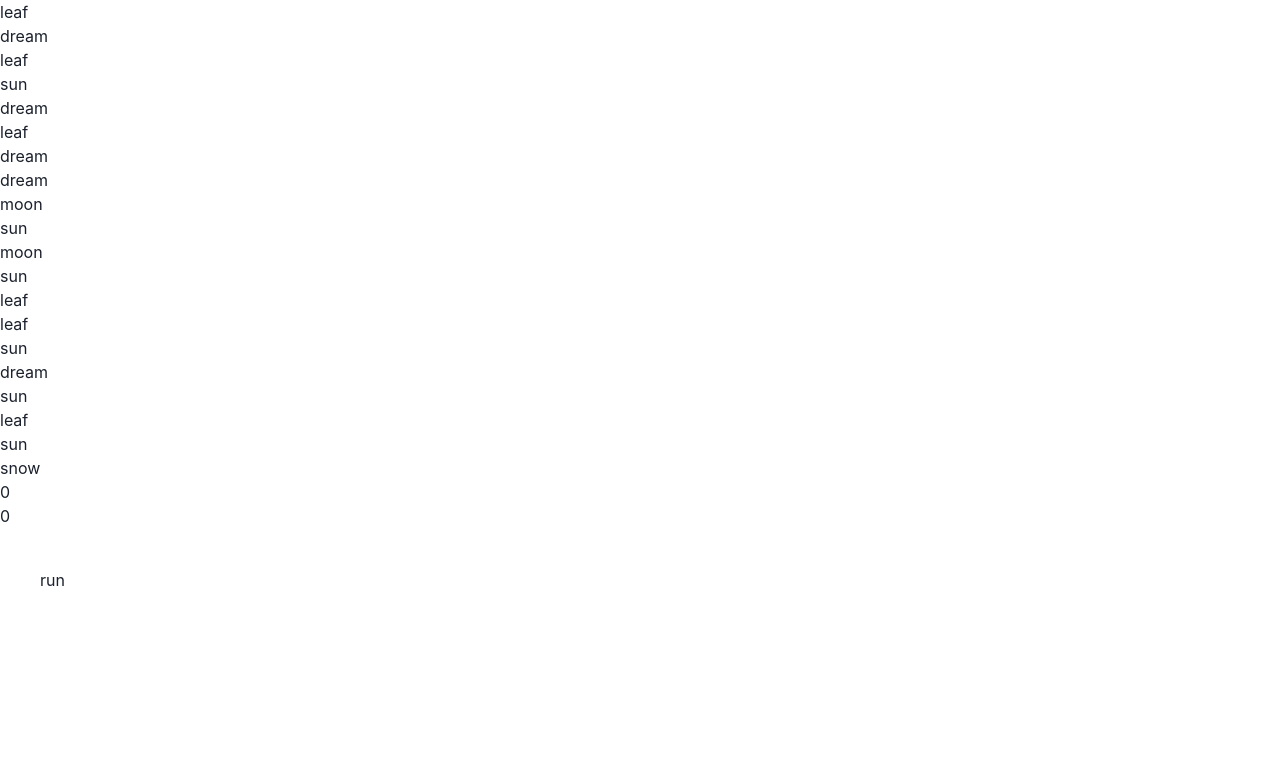
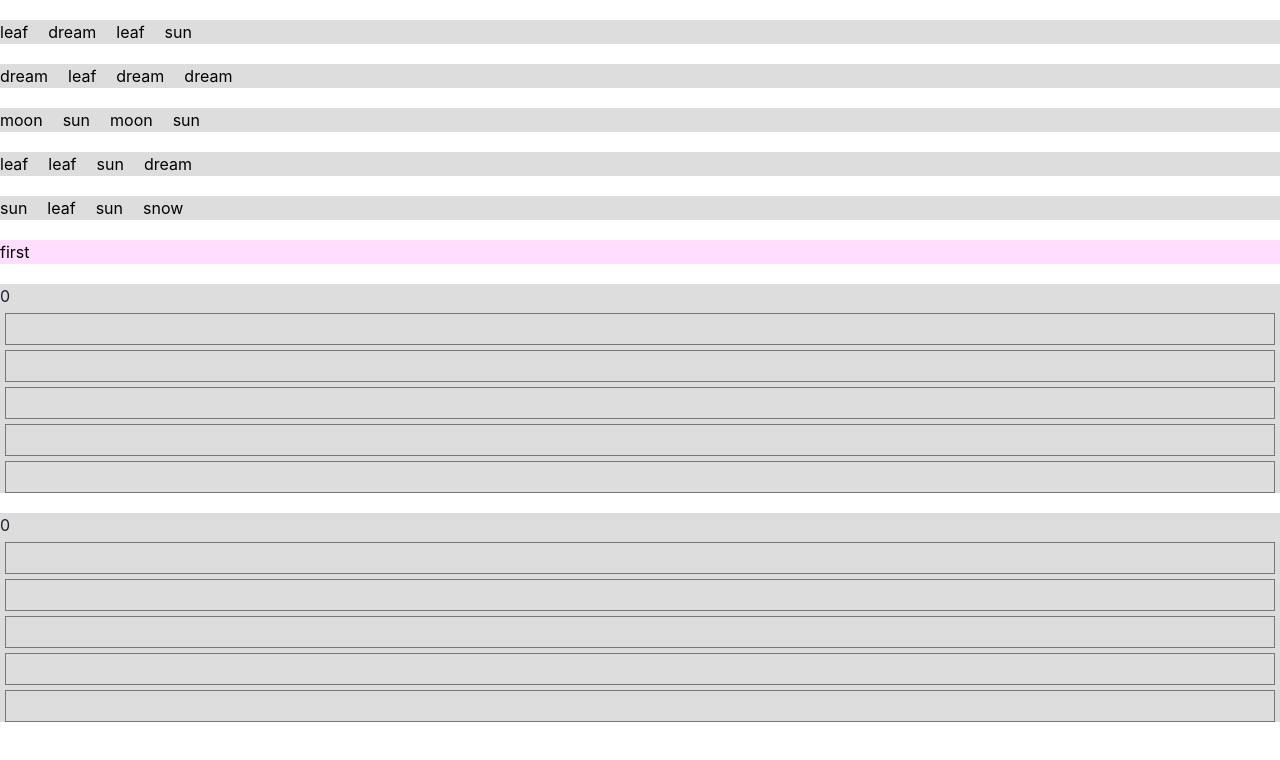
Before and after one commit to dyekv/azul-offline, a React (Create React App) app: page / in a window 1280 px wide. Shown: the top 760 px of the page. Built offline with nearby package versions, Linux system fonts and the light colour scheme.

Commit message:
finished add work

```diff
--- a/src/App.tsx
+++ b/src/App.tsx
@@ -1,7 +1,7 @@
 import React,{useState,useEffect} from 'react';
 import './App.css';
-import {Game,Table,Group,Tile,SelectedTile} from './interfaces'
-import {initializedGame,gameStep} from './gameFunctions'
+import {Game,Table,Group,Tile,SelectedTile,SelectedLine} from './interfaces'
+import {initializedGame,gameStep,lineCheck} from './gameFunctions'
 
 // import {Box} from '@chakra-ui/react'
 
@@ -11,10 +11,14 @@ function App() {
   const [game,setGame] = useState<Game>(initializedGame())
   const [selectedTile,setSelectedTile] = useState<SelectedTile>()
 
-  const onClickButton = () => {
-    console.log(1)
+  const onClickWorkLine = (selectedLine:SelectedLine) => {
     if(selectedTile !== undefined){
-      setGame(gameStep(game,selectedTile,{playerIdx:0,lineIdx:0}))
+      const selectedGroup = selectedTile.tableIdx === -1 ? game.table.center : game.table.groups[selectedTile.tableIdx]
+      const tileType = selectedGroup[selectedTile.tileIdx]
+      if(lineCheck(game,selectedLine,tileType)){
+        setGame(gameStep(game,selectedTile,selectedLine))
+        setSelectedTile(undefined)
+      }
     }
   }
 
@@ -22,28 +26,38 @@ function App() {
     <div className="game-wrapper">
       <div className="tables-wrapper">
         {game.table.groups.map((group,tableIdx) => {
-          return <div key={tableIdx} className={"table-"+(tableIdx+1)}>{group.map((tile,tileIdx) => {
+          return <div key={tableIdx} className={"table-"+(tableIdx+1)} style={{backgroundColor:"#DDD",margin:'20px 0', display:'flex'}}>
+            {group.map((tile,tileIdx) => {
               const isSelectedTile = selectedTile?.tableIdx === tableIdx && selectedTile.tileIdx === tileIdx
               return <div
                 className="tile"
                 key={tileIdx}
-              style={isSelectedTile ? {color:'red'} : undefined}
+                style={{color:isSelectedTile ?'red':'#000',marginRight:20}}
                 onClick={()=>setSelectedTile({tableIdx,tileIdx})}
               >
                 {tile}
               </div>
           })}</div>
         })}
+        <div className="table-center" style={{margin:'20px 0',backgroundColor:'#FDF',display:'flex'}}>{game.table.center.map((tile,idx)=>{
+          const isSelectedTile = selectedTile?.tableIdx === -1 && selectedTile.tileIdx === idx
+          return <div
+            key={idx}
+            className="tile"
+            style={{color:isSelectedTile ?'red':'#000',marginRight:20}}
+            onClick={()=>setSelectedTile({tableIdx:-1,tileIdx:idx})}
+          >{tile}</div>
+        })}</div>
       </div>
       <div className="players-wrapper">
-        {game.players.map((player,idx)=>{
-          return <div key={idx} className="player">
+        {game.players.map((player,playerIdx)=>{
+          return <div key={playerIdx} className="player" style={{margin:'20px 0',backgroundColor:'#DDD'}}>
             <div className="point">{player.point}</div>
             <div className="work">
-              {player.work.map((line,idx)=>{
-                return <div className="line" key={idx}>
+              {player.work.map((line,lineIdx)=>{
+                return <div className="line" key={lineIdx} style={{margin:5,border:'1px solid #777',height:32, display:'flex'}} onClick={()=>onClickWorkLine({playerIdx,lineIdx})}>
                   {line.map((tile,idx)=>{
-                    return <div className="tile" key={idx}>{tile}</div>
+                    return <div className="tile" key={idx} style={{marginRight:20}}>{tile}</div>
                   })}
                 </div>
               })}
@@ -65,7 +79,6 @@ function App() {
           </div>
         })}
       </div>
-      <button style={{margin:20,padding:20}} onClick={onClickButton}>run</button>
     </div>
   );
 }
--- a/src/gameFunctions.ts
+++ b/src/gameFunctions.ts
@@ -1,7 +1,7 @@
 import {Game,Table,Group,Tile,Line,Player,SelectedTile,SelectedLine} from './interfaces'
 
 export const makeRandomGroup = ():Group => {
-    const tiles = ['sun','moon','snow','leaf','dream'];
+    const tiles = ['sun','moon','snow','leaf','dream']
     const group = [...Array(4)].map(()=>{
         // 0~4の乱数を生成
         const random = Math.floor(Math.random() * 5)
@@ -22,7 +22,7 @@ const makeInitializedPlayer = (countPlayer:number):Player[] => {
 }
 
 export const makeRandomTable = ():Table => {
-    const center:Tile[] = ['first'];
+    const center:Tile[] = ['first']
     const groups = [...Array(5)].map(()=>{
         return makeRandomGroup()
     })
@@ -68,49 +68,45 @@ const nextPlayer = (players:Player[],nowPlaying:number):number => {
 
 export const gameStep = (game:Game,selectedTile:SelectedTile,selectedLine:SelectedLine):Game => {
 
-    // 処理を行ってよいかチェックする（Todo 外部化して事前チェックし、そもそも処理を走らせないようにする）
-    const tile = game.table.groups[selectedTile.tableIdx][selectedTile.tileIdx]
-    if(!lineCheck(game,selectedLine,tile)){
-        return game
+    const targetPlayer = game.players[selectedLine.playerIdx]
+    const isSelectCenter = selectedTile.tableIdx < 0
+    const targetGroup = isSelectCenter ? game.table.center : game.table.groups[selectedTile.tableIdx]
+    const targetTileType = targetGroup[selectedTile.tileIdx]
+    const targetWorkLine = targetPlayer.work[selectedLine.lineIdx]
+
+    // playerの更新
+    const countSameTile = targetGroup.reduce((cnt,tile) => tile === targetTileType ? cnt + 1 : cnt, 0)
+    const targetWorkCapacity = selectedLine.lineIdx + 1 - targetWorkLine.length
+    const addWorkTilesCount = targetWorkCapacity >= countSameTile ? countSameTile : targetWorkCapacity
+    const addWorkTiles = [...Array(addWorkTilesCount)].map(()=>targetTileType)
+    targetPlayer.work[selectedLine.lineIdx].push(...addWorkTiles)
+
+    const isGetFirst = isSelectCenter && targetGroup.indexOf('first') >= 0
+    if(isGetFirst){
+        targetPlayer.over.push('first')
     }
-    if(game.table.groups.length !== 0){
+    const addOverTilesCount = targetWorkCapacity >= countSameTile ? 0 : countSameTile - targetWorkCapacity
+    const addOverTiles = [...Array(addOverTilesCount)].map(()=>targetTileType)
+    targetPlayer.over.push(...addOverTiles)
+
+    // Tableの更新
+    if(isSelectCenter){
+        const newCenter = targetGroup.filter(tile => tile !== targetTileType && tile !== 'first')
+        game.table.center = newCenter
+    }else{
+        const addCenter = targetGroup.filter(tile => tile !== targetTileType)
+        game.table.center.push(...addCenter)
+        game.table.groups.splice(selectedTile.tableIdx,1)
+    }
+
+    // 操作ターンのプレイヤーの更新
+    const newNowPlaying = nextPlayer(game.players,game.nowPlaying)
 
 
-        const targetGroup = game.table.groups[selectedTile.tableIdx]
-        const targetTileType = targetGroup[selectedTile.tileIdx]
-        const targetPlayer = game.players[selectedLine.playerIdx]
-        const targetWorkLine = targetPlayer.work[selectedLine.lineIdx]
-
-        // Tableの更新処理 Todo
-        const newGropus:Group[] = []
-        const newCenter:Tile[] = []
-        const newTable:Table = {
-            groups:newGropus,
-            center:newCenter
-        }
-
-        // playerの更新
-        const countSameTile = targetGroup.reduce((cnt,tile) => tile === targetTileType ? cnt + 1 : cnt, 0);
-        const targetWorkCapacity = selectedLine.lineIdx + 1 - targetWorkLine.length;
-        const addWorkTilesCount = targetWorkCapacity >= countSameTile ? countSameTile : targetWorkCapacity;
-        const addWorkTiles = [...Array(addWorkTilesCount)].map(()=>targetTileType);
-        const newWorkLine = [...targetPlayer.work[selectedLine.lineIdx],...addWorkTiles];
-        targetPlayer.work.splice(selectedLine.lineIdx,1,newWorkLine);
-        const addOverTilesCount = targetWorkCapacity >= countSameTile ? 0 : countSameTile - targetWorkCapacity;
-        [...Array(addOverTilesCount)].forEach(()=>targetPlayer.over.push(targetTileType));
-
-        // プレイヤーの更新処理
-        const newNowPlaying = nextPlayer(game.players,game.nowPlaying)
-
-        console.log({...game,table:newTable ,nowPlaying:newNowPlaying})
-        return {...game,table:newTable ,nowPlaying:newNowPlaying}
-
-    }else{
-        // Todo 全部のgroupがなくなったときの処理
-        return game
+    // Todo 全部のgroupがなくなったときの処理
+    if(game.table.groups.length === 0 && game.table.center.length === 0){
+        console.log('なくなった')
     }
 
-
-
-
+    return {...game, nowPlaying:newNowPlaying}
 }
```
Lines whose indentation alone changed are shown as unchanged.
